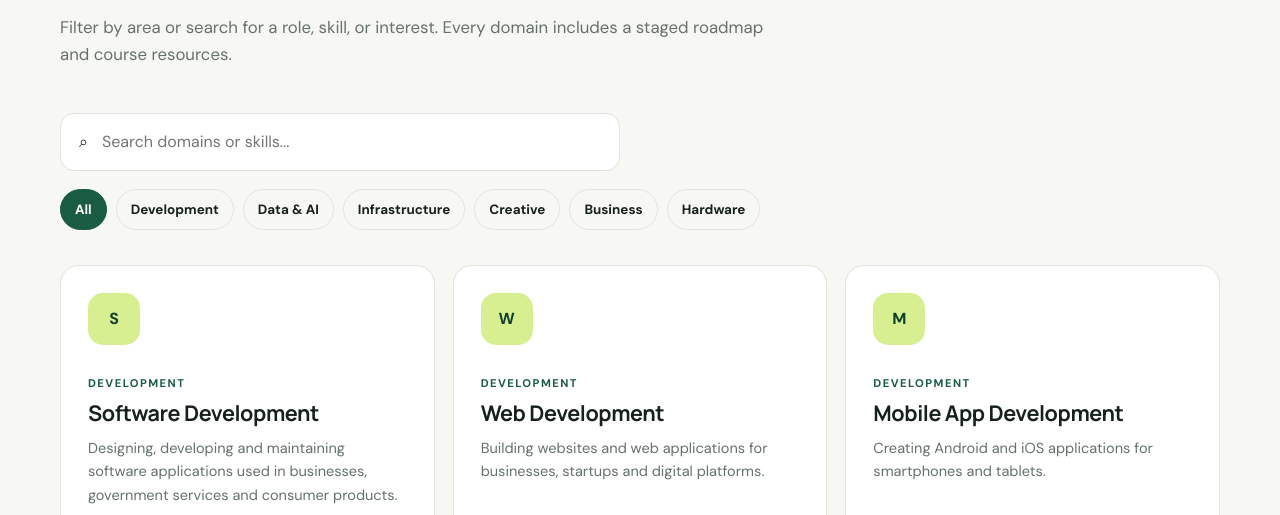
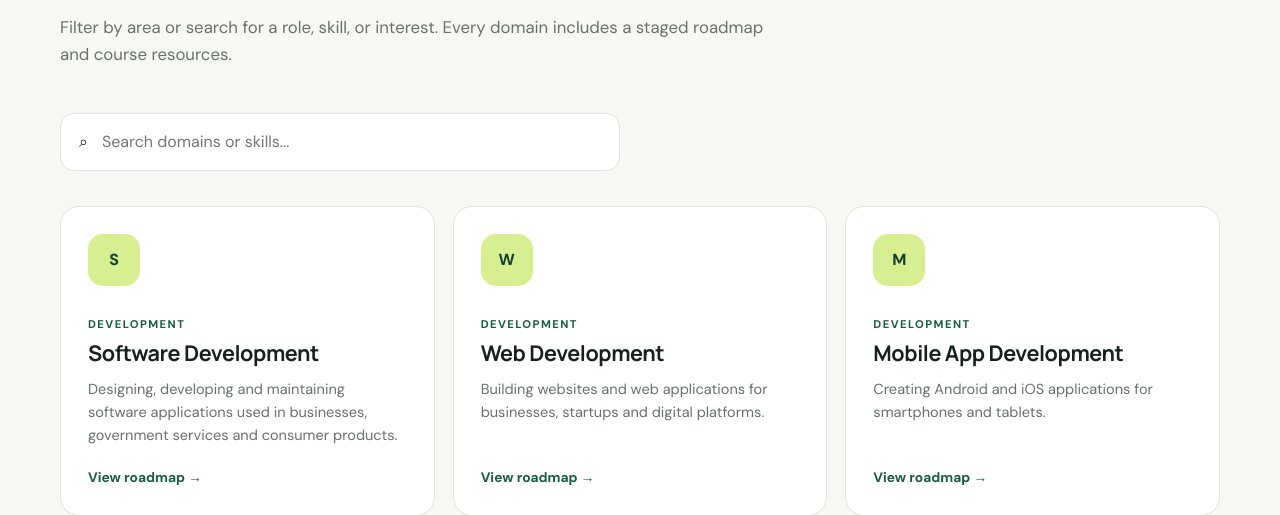
Before and after one commit to Ayisha-Salam/Techpath, a FastAPI app: page /domains in a window 1280 px wide. Shown: the part 290-805 px from the top of the page. Run offline with FastAPI, Linux system fonts and the light colour scheme.

Commit message:
Update domains.html

```diff
--- a/templates/domains.html
+++ b/templates/domains.html
@@ -13,15 +13,7 @@
             <span aria-hidden="true">⌕</span>
             <input id="domain-search" type="search" placeholder="Search domains or skills..." autocomplete="off">
         </label>
-        <div class="filter-row" id="domain-filters">
-            <button class="filter-chip active" type="button" data-filter="all" aria-pressed="true">All</button>
-            <button class="filter-chip" type="button" data-filter="development" aria-pressed="false">Development</button>
-            <button class="filter-chip" type="button" data-filter="data" aria-pressed="false">Data & AI</button>
-            <button class="filter-chip" type="button" data-filter="infrastructure" aria-pressed="false">Infrastructure</button>
-            <button class="filter-chip" type="button" data-filter="creative" aria-pressed="false">Creative</button>
-            <button class="filter-chip" type="button" data-filter="business" aria-pressed="false">Business</button>
-            <button class="filter-chip" type="button" data-filter="hardware" aria-pressed="false">Hardware</button>
-        </div>
+
     </div>
     <div class="domain-grid" id="domain-grid">
         {% for domain in domains %}
```
